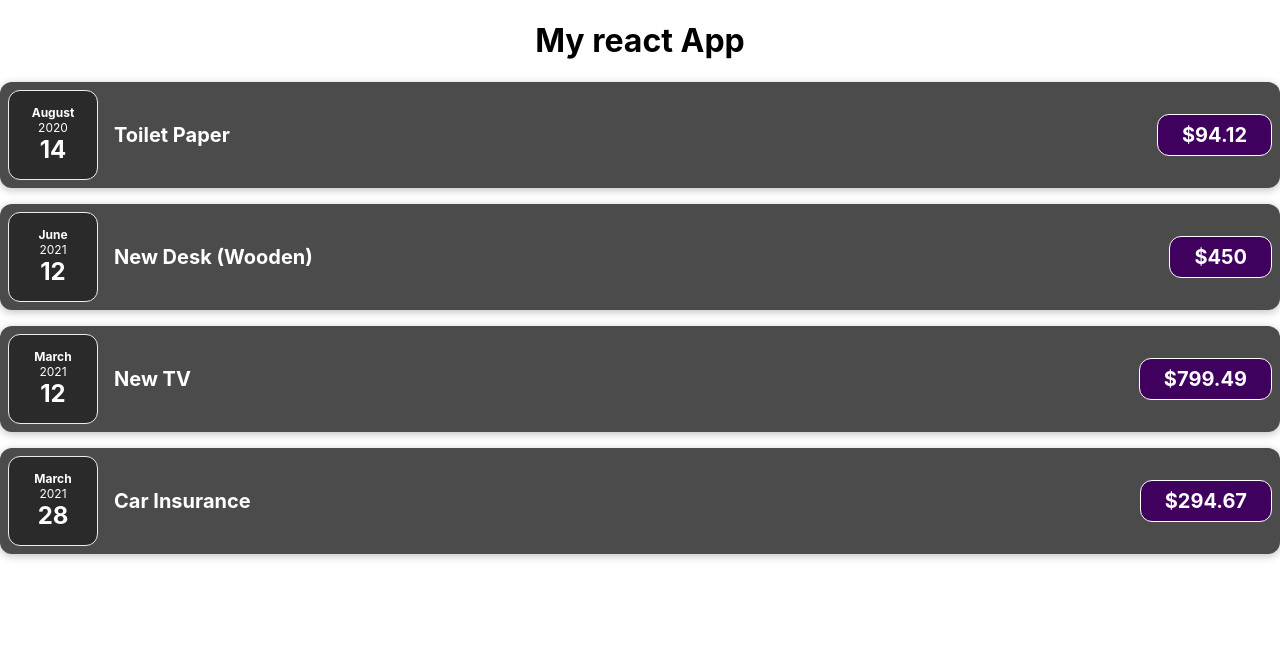
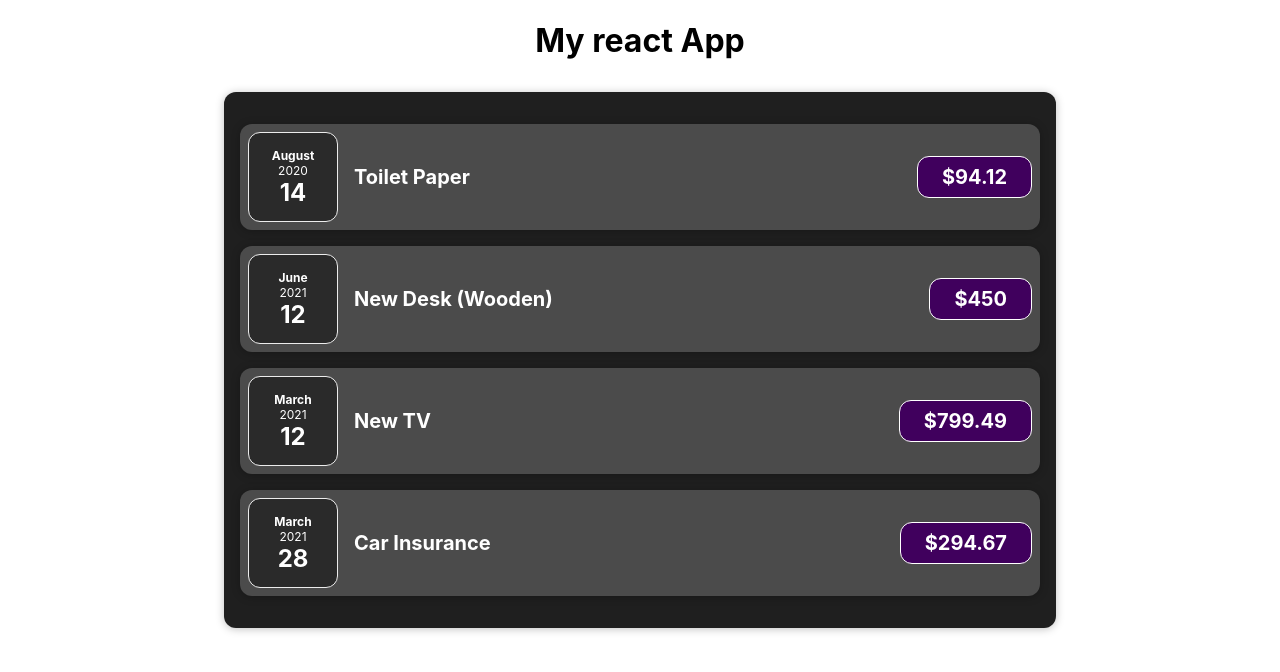
Before and after one commit to HarshaReddyVardhan/React-shopping, a React (Create React App) app: page / in a window 1280 px wide. Shown: the top 672 px of the page. Built offline with nearby package versions, Linux system fonts and the light colour scheme.

Commit message:
composition - 40

```diff
--- a/src/App.js
+++ b/src/App.js
@@ -1,6 +1,6 @@
 import logo from "./logo.svg";
 import "./App.css";
-import ExpenseItem from "./components/ExpenseItem";
+import Expenses from "./components/Expenses";
 
 function App() {
   const expenses = [
@@ -34,26 +34,7 @@
       <header className="App">
         <h1> My react App</h1>
       </header>
-      <ExpenseItem
-        title={expenses[0].title}
-        amount={expenses[0].amount}
-        date={expenses[0].date}
-      ></ExpenseItem>
-      <ExpenseItem
-        title={expenses[3].title}
-        amount={expenses[3].amount}
-        date={expenses[3].date}
-      ></ExpenseItem>
-      <ExpenseItem
-        title={expenses[1].title}
-        amount={expenses[1].amount}
-        date={expenses[1].date}
-      ></ExpenseItem>
-      <ExpenseItem
-        title={expenses[2].title}
-        amount={expenses[2].amount}
-        date={expenses[2].date}
-      ></ExpenseItem>
+      <Expenses items={expenses} />
     </div>
   );
 }
--- /dev/null
+++ b/src/components/Card.css
@@ -0,0 +1,4 @@
+.card{
+  border-radius: 12px;
+  box-shadow: 0 1px 8px rgba(0, 0, 0, 0.25);
+}
--- /dev/null
+++ b/src/components/Card.js
@@ -0,0 +1,10 @@
+import "./Card.css";
+
+function Card(props){
+    const classes = "card " + props.className;
+    return (
+        <div className={classes}>{props.children}</div>
+    );
+}
+
+export default Card ;
--- a/src/components/ExpenseItem.css
+++ b/src/components/ExpenseItem.css
@@ -2,10 +2,8 @@
   display: flex;
   justify-content: space-between;
   align-items: center;
-  box-shadow: 0 2px 8px rgba(0, 0, 0, 0.25);
   padding: 0.5rem;
   margin: 1rem 0;
-  border-radius: 12px;
   background-color: #4b4b4b;
 }
 
--- a/src/components/ExpenseItem.js
+++ b/src/components/ExpenseItem.js
@@ -1,17 +1,18 @@
 import "./ExpenseItem.css";
 import ExpenseDate from "./ExpenseDate";
+import Card from './Card';
 
 function ExpenseItem(props) {
 
 
   return (
-    <div className="expense-item">
+    <Card className="expense-item">
       <ExpenseDate date = {props.date} />
       <div className="expense-item__description">
         <h2>{props.title}</h2>
         <div className="expense-item__price">${props.amount}</div>
       </div>
-    </div>
+    </Card>
   );
 }
 
--- /dev/null
+++ b/src/components/Expenses.css
@@ -0,0 +1,7 @@
+.expenses {
+  padding: 1rem;
+  background-color: rgb(31, 31, 31);
+  margin: 2rem auto;
+  width: 50rem;
+  max-width: 95%;
+}
--- /dev/null
+++ b/src/components/Expenses.js
@@ -0,0 +1,33 @@
+import "./Expenses.css";
+import ExpenseItem from "./ExpenseItem";
+import Card from "./Card";
+
+function Expenses(props){
+    return (
+      <Card className="expenses">
+        <ExpenseItem
+          title={props.items[0].title}
+          amount={props.items[0].amount}
+          date={props.items[0].date}
+        ></ExpenseItem>
+        <ExpenseItem
+          title={props.items[3].title}
+          amount={props.items[3].amount}
+          date={props.items[3].date}
+        ></ExpenseItem>
+        <ExpenseItem
+          title={props.items[1].title}
+          amount={props.items[1].amount}
+          date={props.items[1].date}
+        ></ExpenseItem>
+        <ExpenseItem
+          title={props.items[2].title}
+          amount={props.items[2].amount}
+          date={props.items[2].date}
+        ></ExpenseItem>
+      </Card>
+    );
+
+}
+
+export default Expenses;
```
